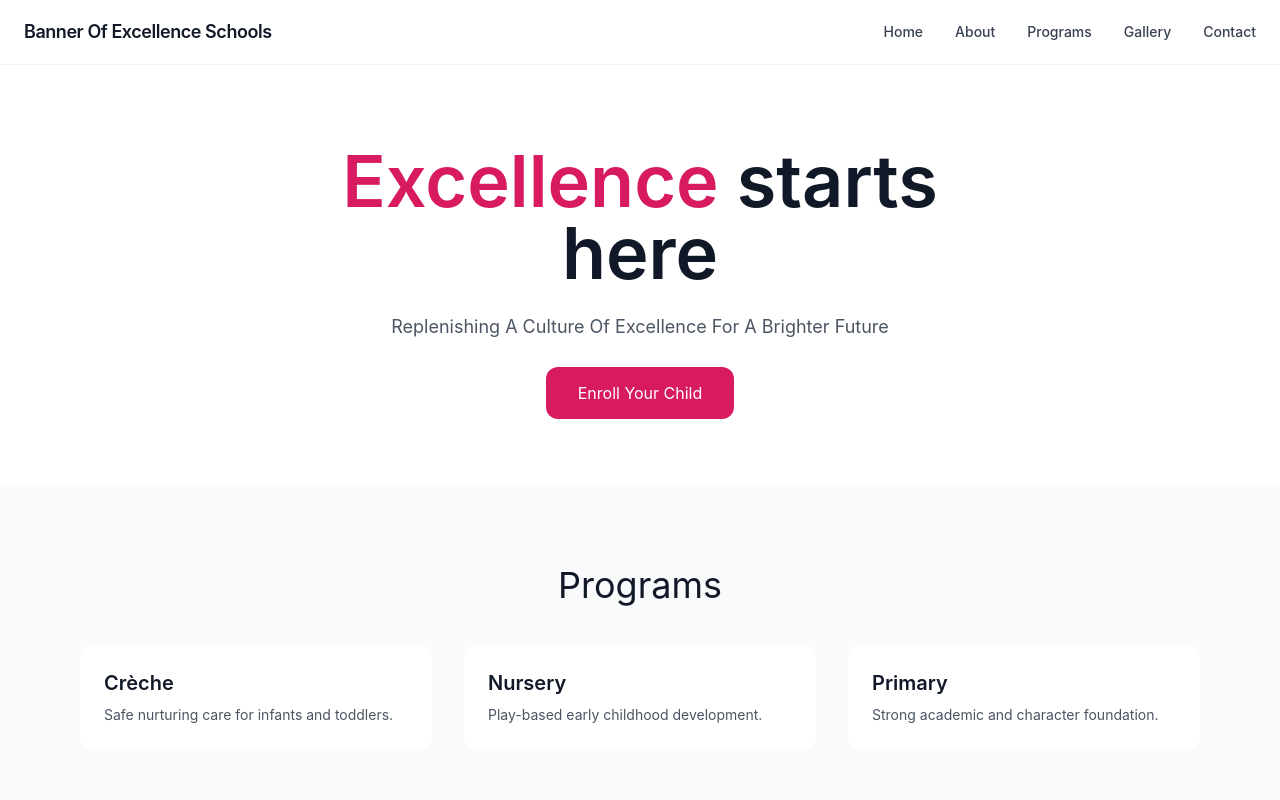
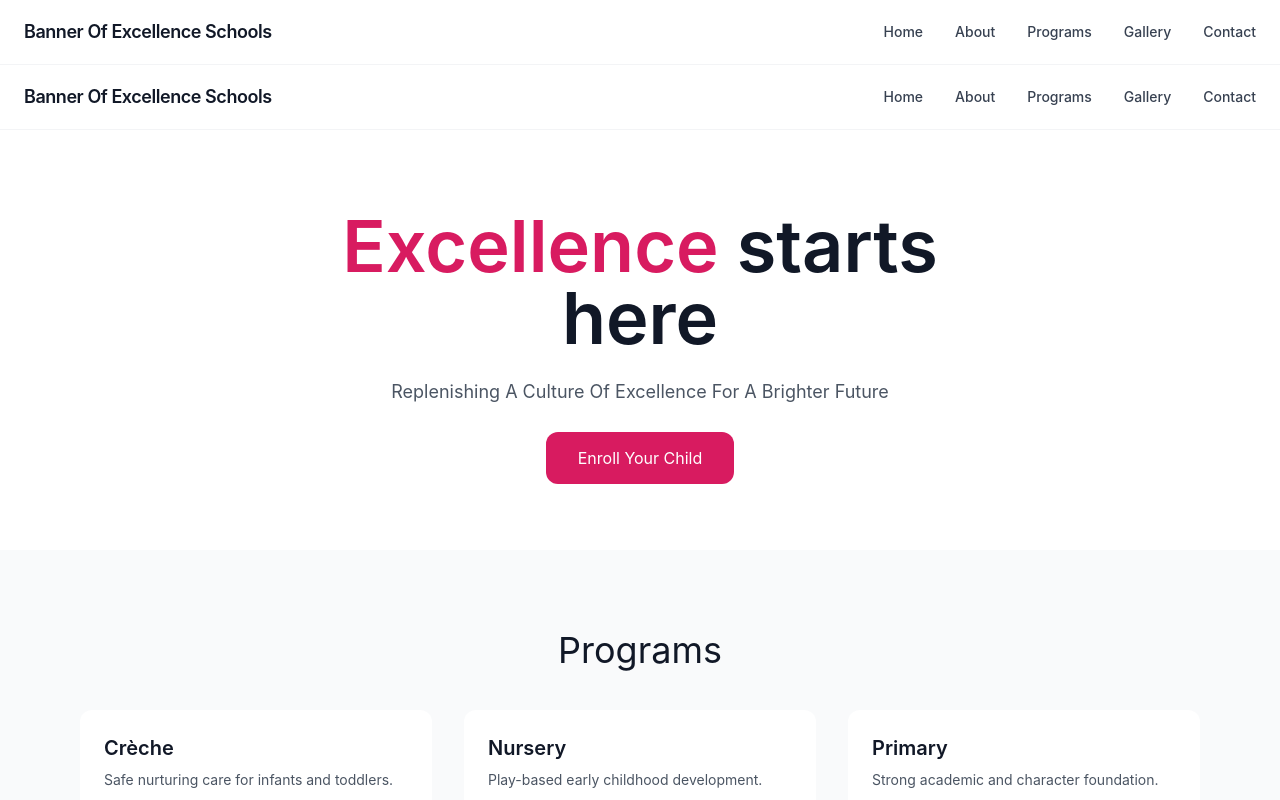
Before and after one commit to Josh-Fynly/school-website, a Next.js app: page / in a window 1280 px wide. Shown: the top 800 px of the page. Built offline with nearby package versions, Linux system fonts and the light colour scheme.

Commit message:
Refactor layout with Navbar and Footer components
Updated the title and description in metadata. Added Navbar and Footer components to the layout.

```diff
--- a/app/layout.tsx
+++ b/app/layout.tsx
@@ -1,10 +1,13 @@
 import type { Metadata } from "next";
 import "./globals.css";
 
+import Navbar from "@/components/layout/Navbar";
+import Footer from "@/components/layout/Footer";
+
 export const metadata: Metadata = {
-  title: "Banner of Excellence Schools",
+  title: "Banner Of Excellence Schools",
   description:
-    "Quality Early Childhood Education - Crèche, Nursery, Primary",
+    "Quality Early Childhood Education - Crèche, Nursery, and Primary Education in Akwa Ibom State, Nigeria.",
 };
 
 export default function RootLayout({
@@ -15,7 +18,13 @@ export default function RootLayout({
   return (
     <html lang="en">
       <body className="bg-white text-gray-900 antialiased">
-        {children}
+        <Navbar />
+
+        <main>
+          {children}
+        </main>
+
+        <Footer />
       </body>
     </html>
   );
```
